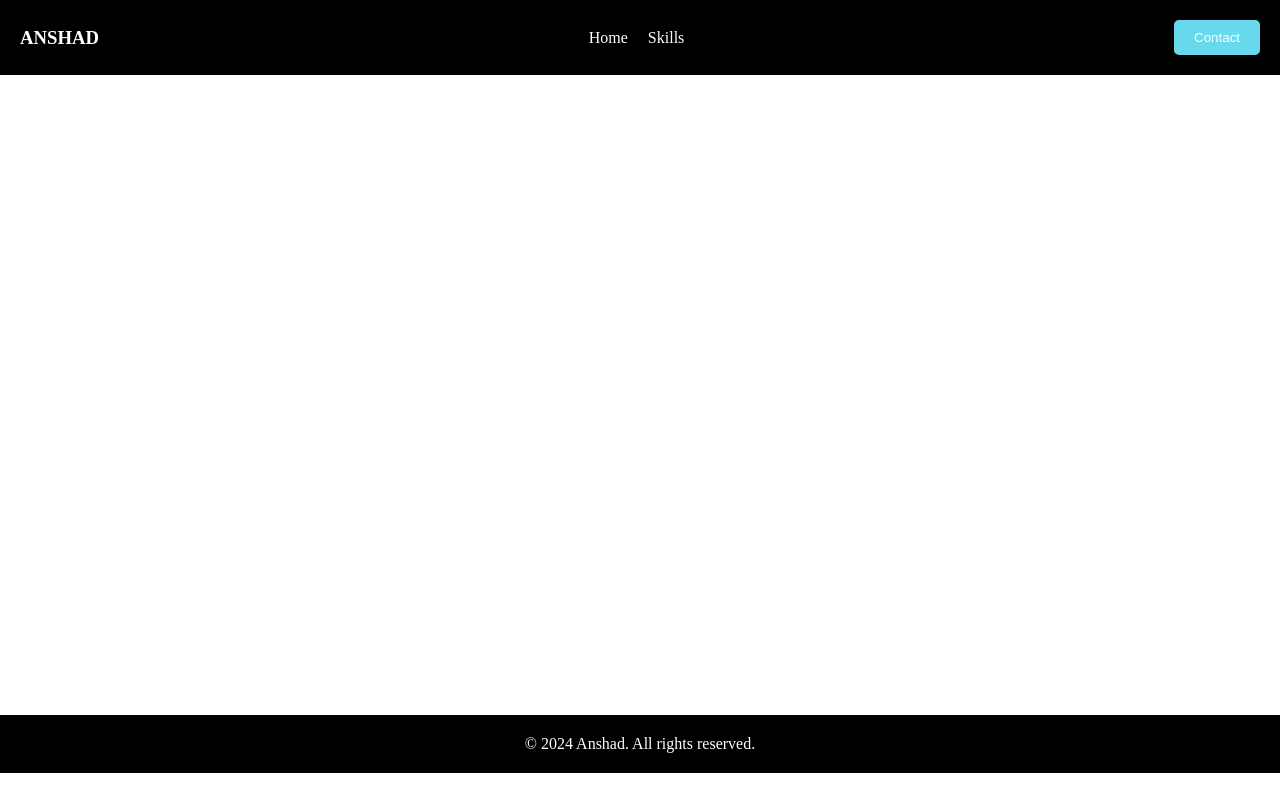
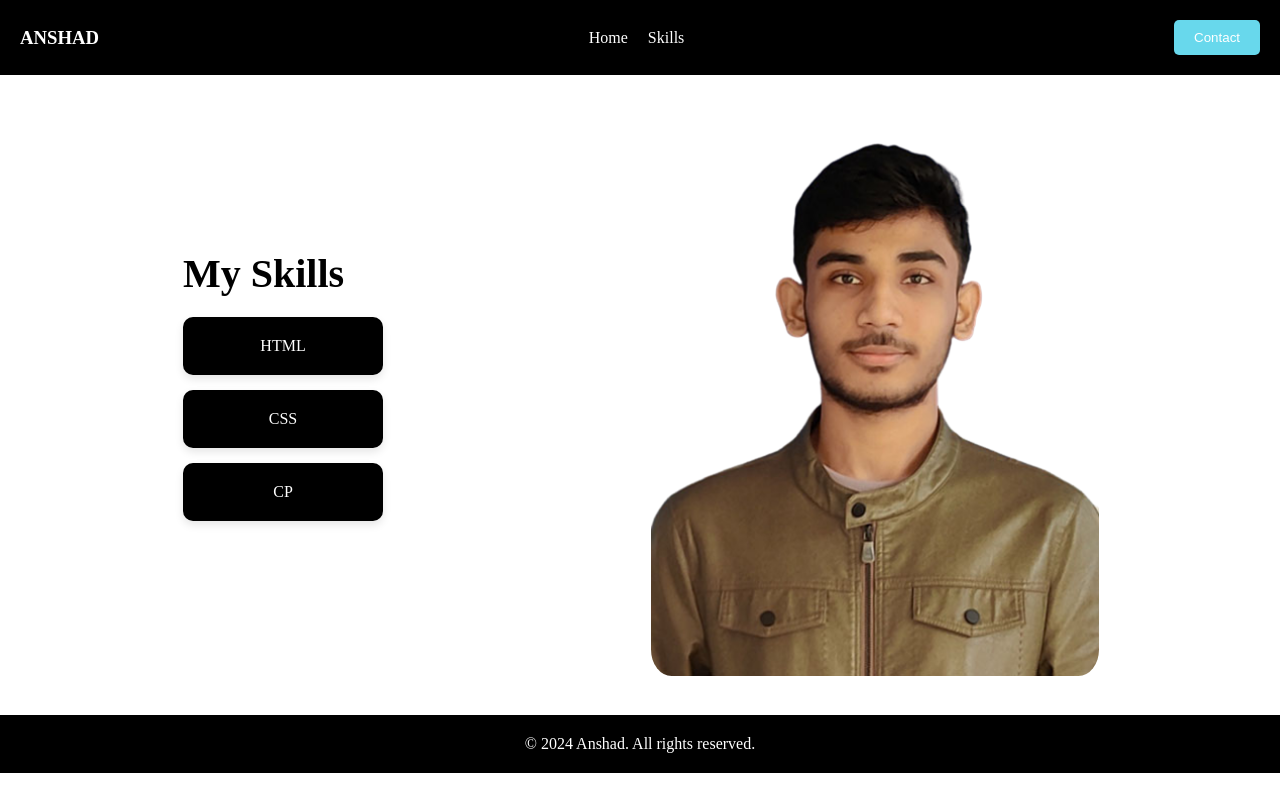
Before and after one commit to ANSHAD747/my-portfolio, a plain HTML site: page skills.html in a window 1280 px wide. Drawn offline with Linux system fonts and the light colour scheme.

Commit message:
fix: img add

```diff
--- a/skills.html
+++ b/skills.html
@@ -5,7 +5,7 @@
     <meta name="viewport" content="width=device-width, initial-scale=1.0">
     <title>ANSHAD</title>
     <link rel="stylesheet" href="style.css">
-    <link rel="shortcut icon" href="image/IMG_20201225_095109-removebg-preview (1).png" type="image/x-icon">
+    <link rel="shortcut icon" href="./image/anshad.png" type="image/x-icon">
 </head>
 <body>
     <header>
@@ -19,7 +19,17 @@
         </nav>
     </header>
     <main class="main">
-
+        <div>
+            <h1>My Skills</h1>
+            <div class="skill">
+                <div class="skillbox">HTML</div>
+                <div class="skillbox">CSS</div>
+                <div class="skillbox">CP</div>
+            </div>
+        </div>
+        <div>
+            <img src="./image/anshad.png" alt="">
+        </div>
     </main>
     <footer>
         <div class="footer">
--- a/style.css
+++ b/style.css
@@ -21,6 +21,13 @@ header{
     justify-content: space-between;
     align-items: center;
 }
+
+img{
+    width: 100%;
+    height: 100%;
+    border-radius: 5%;
+    object-fit: cover;
+    border: 2px solid white;}
 
 .nav{
     display: flex;
@@ -53,6 +60,7 @@ button{
 }
 
 .main{
+    /* background-color: aliceblue; */
     display: flex;
     justify-content: space-around;
     align-items: center;
@@ -72,3 +80,37 @@ input{
     padding: 10px;
     margin-bottom: 10px;
 }
+
+form{
+    display: flex;
+    flex-direction: column;
+    /* width: 300px; */
+}
+
+.main div h1{
+    font-size: 40px;
+    margin-bottom: 20px;
+}
+
+.skill{
+    display: grid;
+    gap: 15px;
+    grid-template-columns: repeat(auto-fit, minmax(200px, 1fr));
+    margin: 20px 0;
+}
+.skill div{
+    background: black;
+    color: white;
+    padding: 20px;
+    border-radius: 10px;
+    text-align: center;
+    box-shadow: 0 4px 8px rgba(0, 0, 0, 0.1);
+    transition: transform 0.3s ease;
+}
+
+/* .skillbox{
+  text-align: center;
+  padding: 20px;
+  border-radius: 6px;
+  font-weight: bold;
+} */
```
Also changed, not shown: contact.html (+2 -2 lines), index.html (+2 -2 lines), image/anshad.png (renamed from image/IMG_20201225_095109-removebg-preview (1).png).
